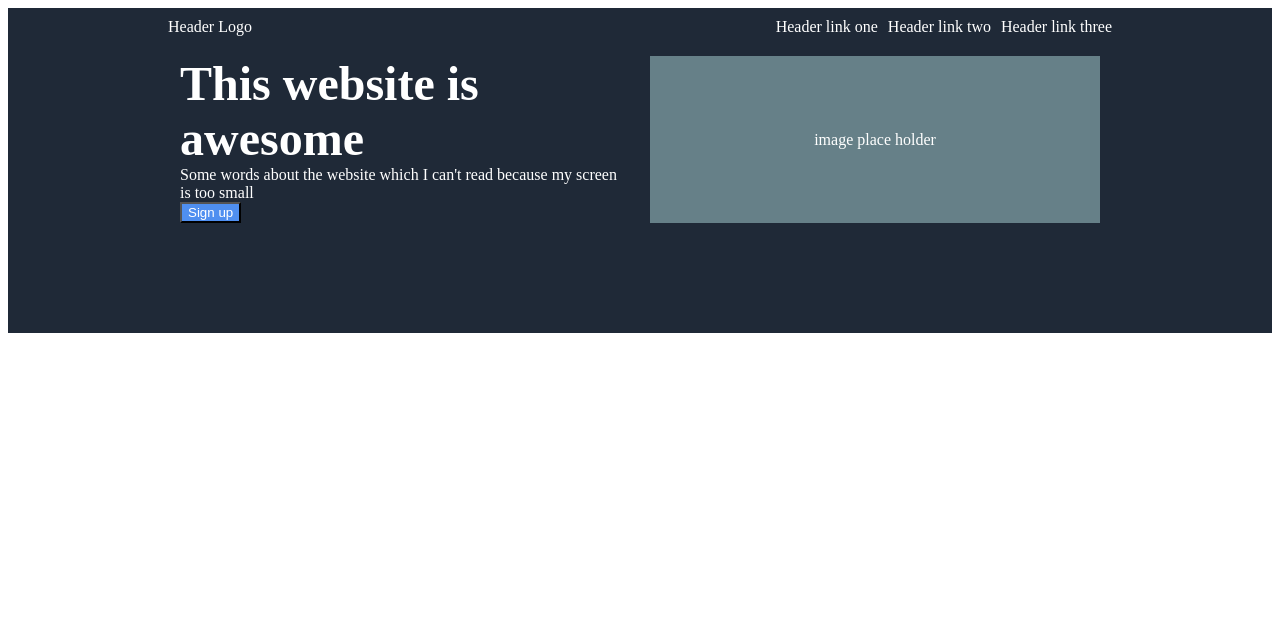
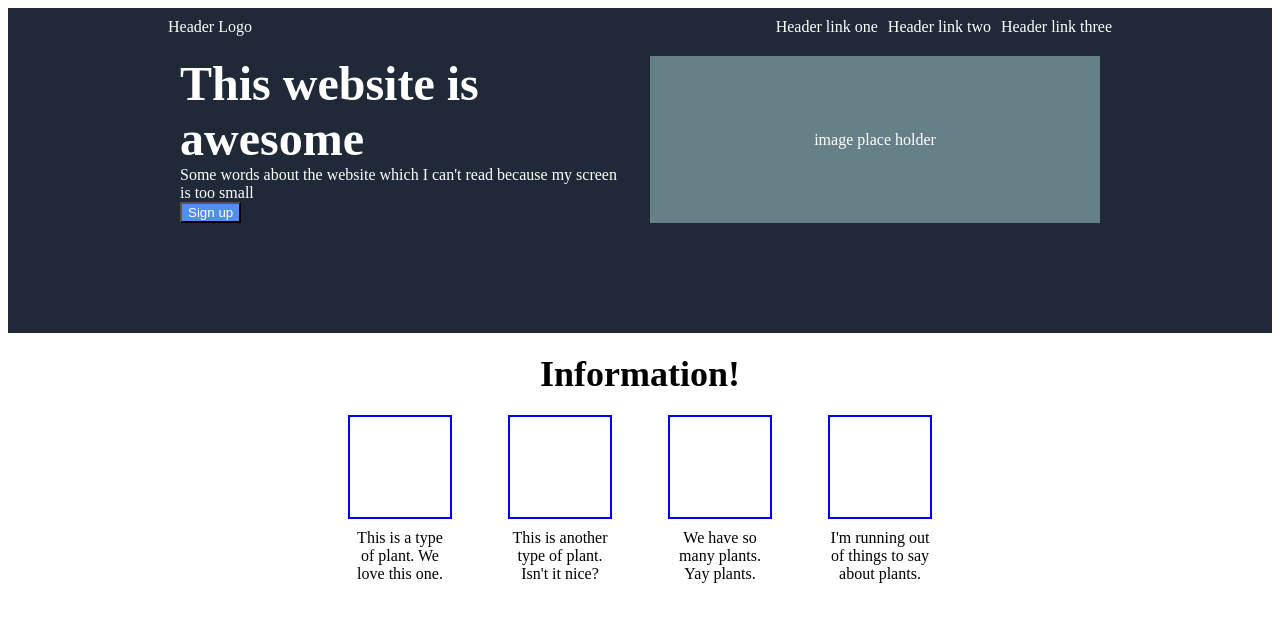
Before and after one commit to eloc777/landing-page, a plain HTML site: page index.html in a window 1280 px wide. Drawn offline with Linux system fonts and the light colour scheme.

Commit message:
add section two tml and css draft

```diff
--- a/index.html
+++ b/index.html
@@ -17,8 +17,8 @@
                 </ul>
             </div>
             <div class="intro">
-                <div class="text">
-                    <div class="title">This website is awesome</div>
+                <div class="text1">
+                    <div class="title1">This website is awesome</div>
                     <div>Some words about the website which I can't read because my screen is too small</div>
                     <button id="button">Sign up</button>
                 </div>
@@ -26,5 +26,27 @@
 
             </div>
         </div>
+        <div class="section-two">
+            <div class="title2">Information!</div>
+            <div class="info">
+                <div class="item">
+                    <div class="square"></div>
+                    <div class="text2">This is a type of plant. We love this one.</div>
+                </div>
+                <div class="item">
+                    <div class="square"></div>
+                    <div class="text2">This is another type of plant. Isn't it nice?</div>
+                </div>
+                <div class="item">
+                    <div class="square"></div>
+                    <div class="text2">We have so many plants. Yay plants.</div>
+                </div>
+                <div class="item">
+                    <div class="square"></div>
+                    <div class="text2">I'm running out of things to say about plants.</div>
+                    </div>
+      </div>
+    </div>
+        </div>
     </body>
     </html>
--- a/style.css
+++ b/style.css
@@ -5,6 +5,8 @@
     padding-right: 150px;
     padding-bottom: 100px;
 }
+
+
 
 ul {
     list-style: none;
@@ -19,7 +21,7 @@ ul {
     color: white;
 }
 
-.title {
+.title1 {
     font-size: 48px;
     font-weight: bold;
 }
@@ -44,7 +46,45 @@ ul {
     justify-content: center;
 }
 
-.text {
+.text1 {
     width: 450px;
     padding: 10px;
 }
+
+
+
+.section-two {
+    display: flex;
+    flex-direction: column;
+}
+
+.square {
+    border: 2px solid blue;
+    width: 100px;
+    height: 100px;
+}
+
+.info {
+    display: flex;
+    justify-content: center;
+    gap: 60px;
+    text-align: center;
+}
+
+.title2 {
+    display: flex;
+    justify-content: center;
+    align-items: center;
+    font-size: 36px;
+    font-weight: bolder;
+    margin: 20px;
+
+}
+
+.item {
+    display: flex;
+    flex-direction: column;
+    align-items: center;
+    width: 100px;
+    gap: 10px;
+}
```
